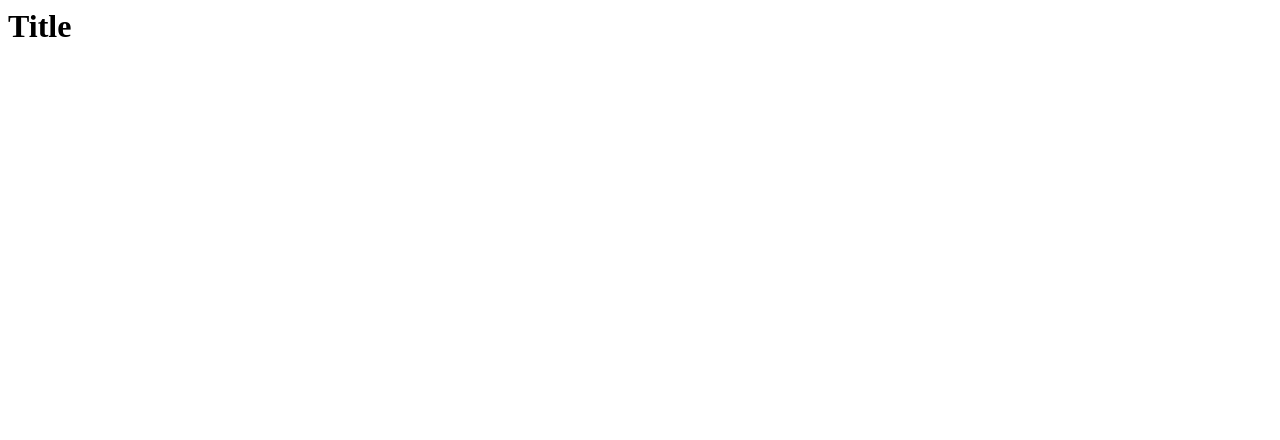
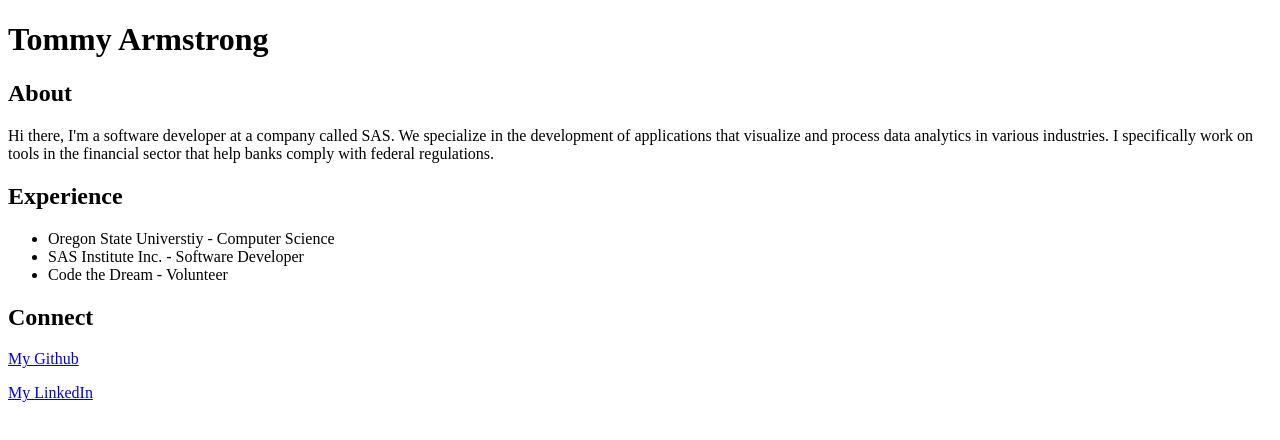
Before and after one commit to armte/tommy-armstrong-io, a plain HTML site: page index.html in a window 1280 px wide. Drawn offline with Linux system fonts and the light colour scheme.

Commit message:
lesson-8 changes

```diff
--- a/index.html
+++ b/index.html
@@ -1 +1,14 @@
-<h1>Title</h1>
+<!DOCTYPE html>
+
+<h1>Tommy Armstrong</h1>
+<h2>About</h2>
+<p>Hi there, I'm a software developer at a company called SAS. We specialize in the development of applications that visualize and process data analytics in various industries. I specifically work on tools in the financial sector that help banks comply with federal regulations.</p>
+<h2>Experience</h2>
+<ul>
+  <li>Oregon State Universtiy - Computer Science</li>
+  <li>SAS Institute Inc. - Software Developer</li>
+  <li>Code the Dream - Volunteer</li>
+</ul>
+<h2>Connect</h2>
+<p><a href="https://github.com/armte">My Github</a></p>
+<p><a href="https://www.linkedin.com/in/ta312/">My LinkedIn</a></p>
```
